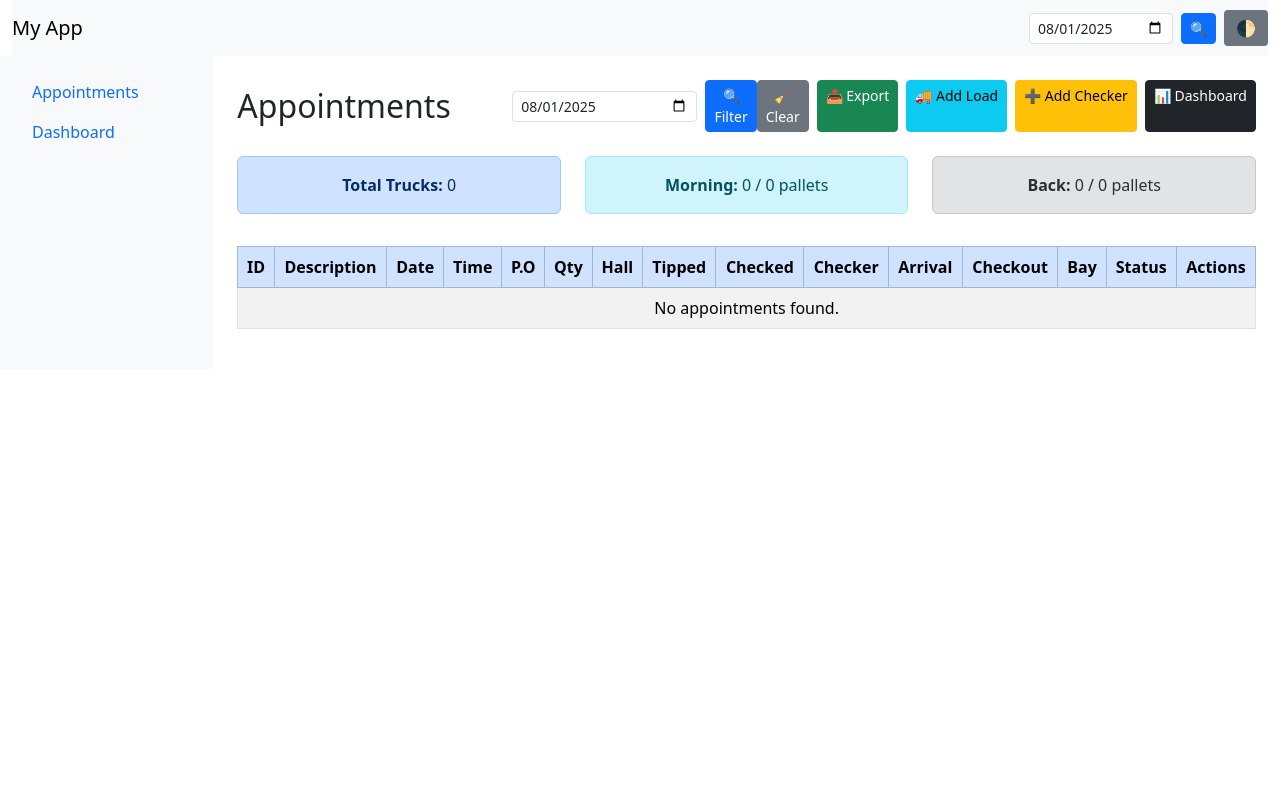
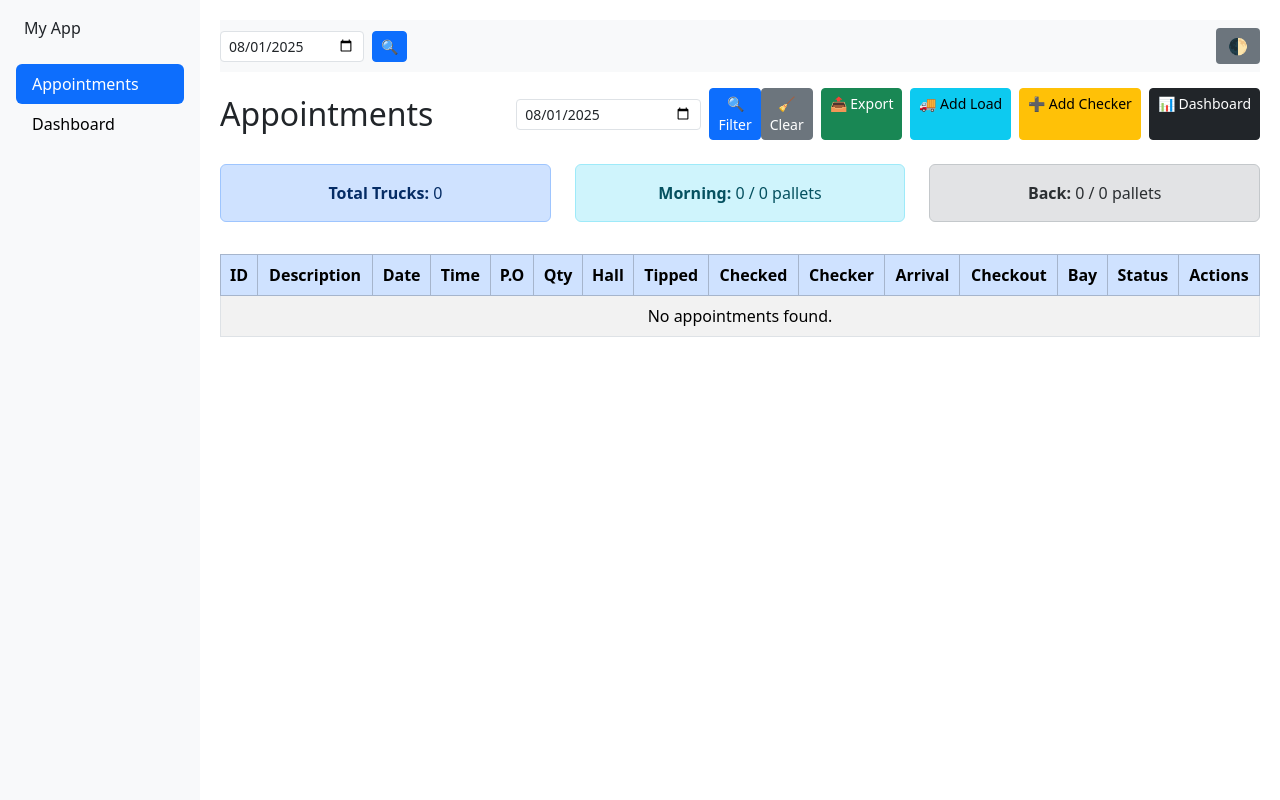
Before and after one commit to Buenomaurilio/Django_GoodsIn, a Django app: page / in a window 1280 px wide. Run offline with Django 5.2, Linux system fonts and the light colour scheme; the visitor is signed in with stand-in values (Sample User, id 1); data that the repository does not hold is empty.

Commit message:
Update base.html

```diff
--- a/templates/base.html
+++ b/templates/base.html
@@ -1,11 +1,11 @@
 <!DOCTYPE html>
 <html lang="en">
 <head>
-  <meta charset="UTF-8">
-  <meta name="viewport" content="width=device-width, initial-scale=1.0">
+  <meta charset="UTF-8" />
+  <meta name="viewport" content="width=device-width, initial-scale=1.0"/>
   <title>{% block title %}Appointments{% endblock %}</title>
 
-  <!-- CSS from Star Admin Free -->
+  <!-- CSS -->
   <link rel="stylesheet" href="https://cdn.jsdelivr.net/npm/bootstrap@5.3.3/dist/css/bootstrap.min.css">
   <link rel="stylesheet" href="https://cdn.jsdelivr.net/npm/@mdi/font/css/materialdesignicons.min.css">
   <link rel="stylesheet" href="https://cdn.jsdelivr.net/npm/@fortawesome/fontawesome-free/css/all.min.css">
@@ -15,15 +15,19 @@
       background-color: #1c1c1e;
       color: #e0e0e0;
     }
-    .dark-mode .card, .dark-mode table {
+    .dark-mode .card, .dark-mode table, .dark-mode .navbar, .dark-mode .sidebar {
       background-color: #2c2c2e;
       color: #fff;
     }
-    .dark-mode .table th {
-      background-color: #444;
+    .dark-mode .table th, .dark-mode .nav-link {
+      background-color: #3a3a3c;
+      color: #fff;
     }
     .dark-mode .btn {
       color: #fff;
+    }
+    .dark-mode .nav-link.active {
+      background-color: #444;
     }
     .toggle-theme-btn {
       background-color: #6c757d;
@@ -36,41 +40,59 @@
     .toggle-theme-btn:hover {
       background-color: #5a6268;
     }
+    .sidebar {
+      height: 100vh;
+      position: fixed;
+      top: 0;
+      left: 0;
+      width: 200px;
+      padding-top: 56px;
+      background-color: #f8f9fa;
+    }
+    .sidebar .nav-link {
+      color: #000;
+    }
+    .dark-mode .sidebar {
+      background-color: #2c2c2e;
+    }
+    .dark-mode .sidebar .nav-link {
+      color: #fff;
+    }
+    .content-wrapper {
+      margin-left: 200px;
+      padding: 20px;
+    }
   </style>
 </head>
 <body onload="applySavedTheme()">
-  <div class="container-fluid">
-    <nav class="navbar navbar-expand-lg navbar-light bg-light d-flex justify-content-between align-items-center">
-      <a class="navbar-brand" href="#">My App</a>
-      <div class="d-flex gap-2">
+  <!-- Sidebar -->
+  <div class="sidebar d-flex flex-column p-3">
+    <a class="navbar-brand mb-4 ps-2" href="#">My App</a>
+    <ul class="nav nav-pills flex-column">
+      <li class="nav-item">
+        <a class="nav-link {% if request.resolver_match.url_name == 'appointment_list' %}active{% endif %}" href="{% url 'appointment_list' %}">Appointments</a>
+      </li>
+      <li class="nav-item">
+        <a class="nav-link {% if request.resolver_match.url_name == 'dashboard' %}active{% endif %}" href="{% url 'dashboard' %}">Dashboard</a>
+      </li>
+    </ul>
+  </div>
+
+  <!-- Content -->
+  <div class="content-wrapper">
+    <nav class="navbar navbar-expand navbar-light bg-light mb-3 justify-content-between">
       <form method="get" action="" class="d-flex align-items-center">
         <input type="date" name="date" id="date-filter" class="form-control form-control-sm me-2" value="{{ data_filter|date:'Y-m-d' }}">
         <button class="btn btn-primary btn-sm">🔍</button>
       </form>
       <button onclick="toggleTheme()" class="toggle-theme-btn btn-sm" id="toggleTheme">🌓</button>
-      </div>
     </nav>
 
-    <div class="row">
-      <div class="col-2 bg-light p-3">
-        <!-- Sidebar -->
-        <ul class="nav flex-column">
-          <li class="nav-item">
-            <a class="nav-link" href="{% url 'appointment_list' %}">Appointments</a>
-          </li>
-          <li class="nav-item">
-            <a class="nav-link" href="{% url 'dashboard' %}">Dashboard</a>
-          </li>
-        </ul>
-      </div>
-      <div class="col-10 p-4">
     {% block content %}
     {% endblock %}
   </div>
-    </div>
-  </div>
 
-  <!-- JavaScript -->
+  <!-- Scripts -->
   <script src="https://cdn.jsdelivr.net/npm/bootstrap@5.3.3/dist/js/bootstrap.bundle.min.js"></script>
   <script>
     function toggleTheme() {
```
Lines whose indentation alone changed are shown as unchanged.
